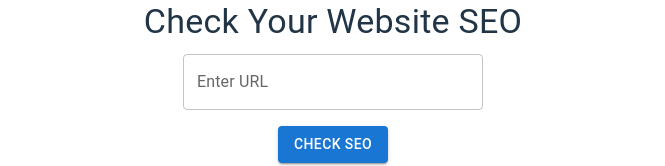
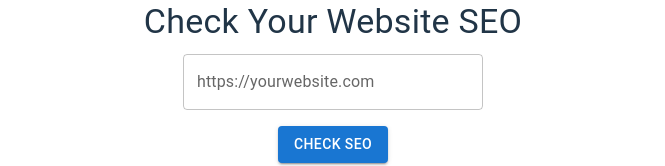
Before and after one commit to BrotherKayman/SEO_Checker, a React (Vite) app in the folder seo_checker/: page / in a window 1280 px wide. Shown: the part 122-288 px from the top of the page, without its empty margins (307-972 px from the left). Built offline with nearby package versions, Linux system fonts and the light colour scheme.

Commit message:
update input field

```diff
--- a/seo_checker/src/SEOCheck/SEOCheck.tsx
+++ b/seo_checker/src/SEOCheck/SEOCheck.tsx
@@ -125,7 +125,7 @@ const SEOCheck = () => {
         Check Your Website SEO
       </Typography>
       <Input
-        label="Enter URL"
+        label="https://yourwebsite.com"
         variant="outlined"
         value={url}
         onChange={handleInputChange}
```
